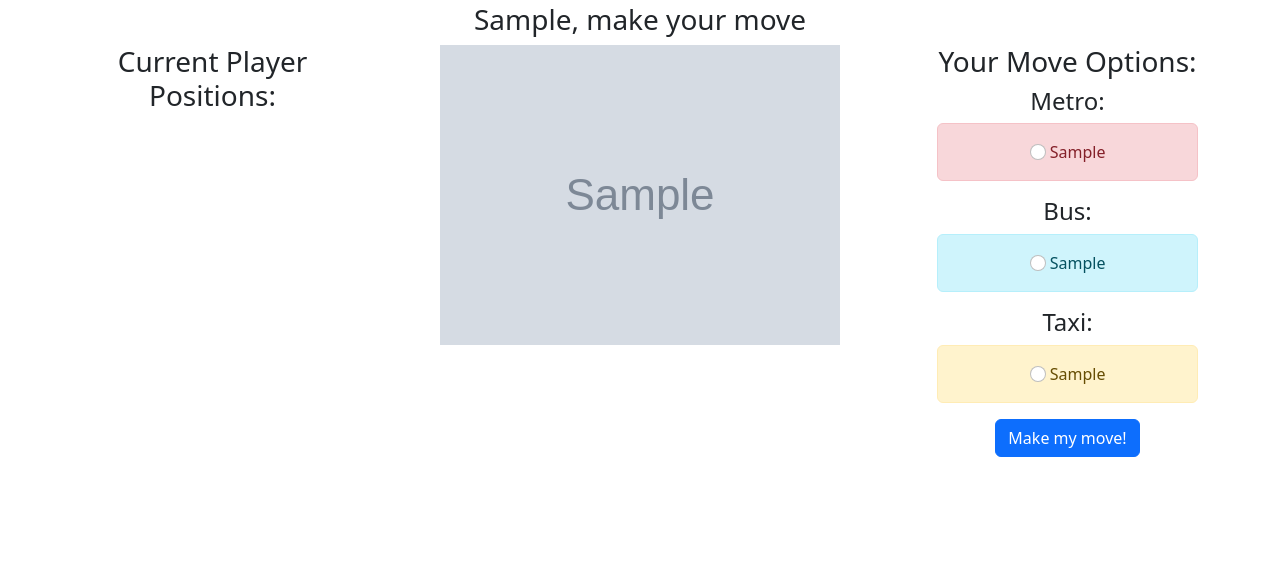
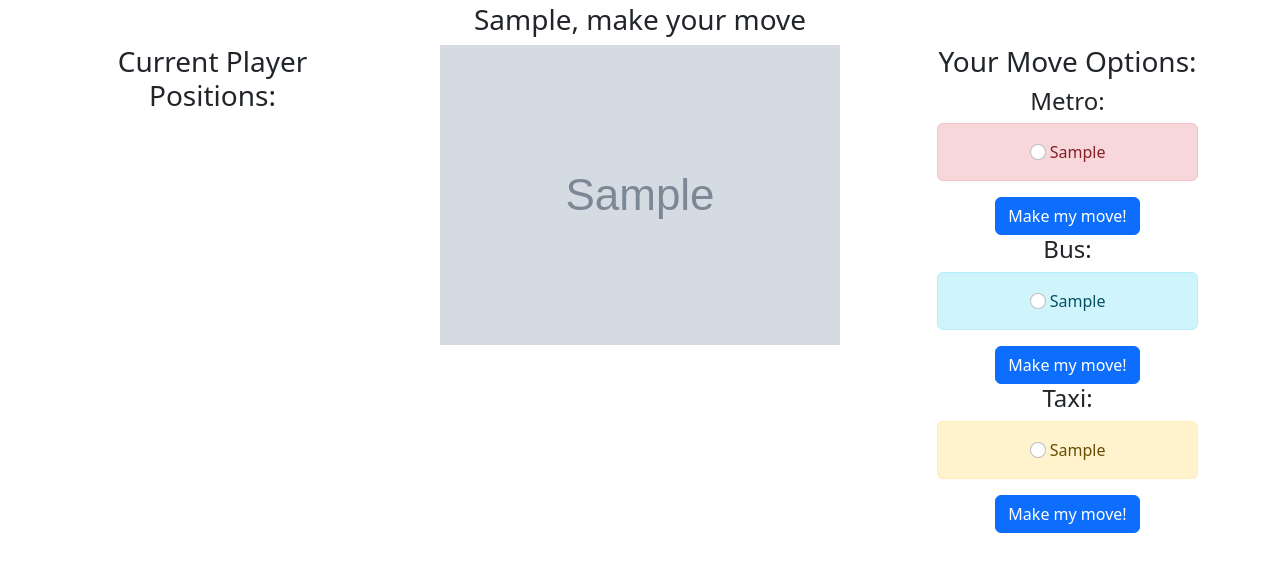
Before and after one commit to kaijesi/scotland_yard, a Flask app: template templates/game-session.html in a window 1280 px wide. Shown: the part 147-719 px from the top of the page. Run offline with Flask 2, Linux system fonts and the light colour scheme; the template is opened without the code that fills it: most values are stand-ins (such as "Sample title", 1, 10 or a date in 2020); grey boxes marked "Sample" are stand-in pictures.

```diff
--- a/templates/game-session.html
+++ b/templates/game-session.html
@@ -32,9 +32,6 @@
         <div class="col">
             <form action="/process_turn" method="post">
                 <h3>Your Move Options:</h3>
-
-                <!-- TO DO: Make this multiple forms so only the relevant mode of transport hidden option is transmitted -->
-
                 {%if move_options['metro']|length > 0 %}
                     <h4>Metro:</h4>
                     {% for metro_option in move_options['metro'] %}
@@ -44,8 +41,13 @@
                         <input name="mode_of_transport" type="text" value="metro" hidden>
                     </div>
                     {% endfor %}
+                    <input name="current_player_id" type="number" value="{{ current_player_id }}" hidden>
+                    <input name="session_id" type="number" value="{{ session_info['session_id'] }}" hidden>
+                    <button type="submit" class="btn btn-primary">Make my move!</button>
                     {% endif %}
+            </form>
 
+            <form action="/process_turn" method="post">
                 {%if move_options['bus']|length > 0 %}
                     <h4>Bus:</h4>
                     {% for bus_option in move_options['bus'] %}
@@ -55,8 +57,13 @@
                         <input name="mode_of_transport" type="text" value="bus" hidden>
                     </div>
                     {% endfor %}
+                    <input name="current_player_id" type="number" value="{{ current_player_id }}" hidden>
+                    <input name="session_id" type="number" value="{{ session_info['session_id'] }}" hidden>
+                    <button type="submit" class="btn btn-primary">Make my move!</button>
                     {% endif %}
+            </form>
 
+            <form action="/process_turn" method="post">
                 {% if move_options['taxi']|length > 0 %}
                     <h4>Taxi:</h4>
                     {% for taxi_option in move_options['taxi'] %}
@@ -66,8 +73,13 @@
                         <label class="form-check-label" for="taxi">{{ taxi_option }}</label>
                     </div>
                     {% endfor %}
+                    <input name="current_player_id" type="number" value="{{ current_player_id }}" hidden>
+                    <input name="session_id" type="number" value="{{ session_info['session_id'] }}" hidden>
+                    <button type="submit" class="btn btn-primary">Make my move!</button>
                     {% endif %}
+            </form>
 
+            <form action="/process_turn" method="post">
                 {% if session_info['player_turn'] == 1 and move_options['ferry']|length > 0 %}
                 <h4>Ferry:</h4>
                 {% for ferry_option in move_options['ferry'] %}
@@ -77,10 +89,10 @@
                     <label class="form-check-label" for="ferry">{{ ferry_option }}</label>
                 </div>
                 {% endfor %}
-                {% endif %}
                 <input name="current_player_id" type="number" value="{{ current_player_id }}" hidden>
                 <input name="session_id" type="number" value="{{ session_info['session_id'] }}" hidden>
                 <button type="submit" class="btn btn-primary">Make my move!</button>
+                {% endif %}
             </form>
         </div>
     </div>
```
Lines whose indentation alone changed are shown as unchanged.
